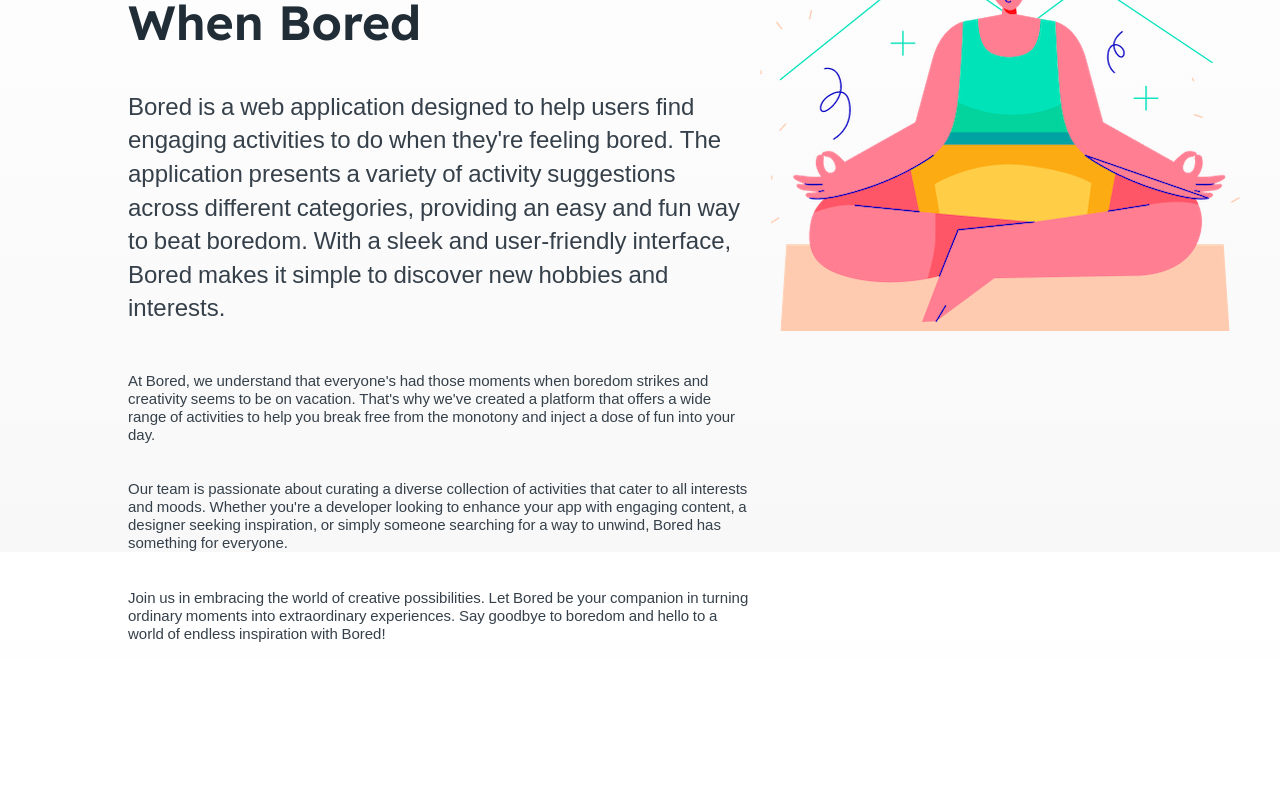
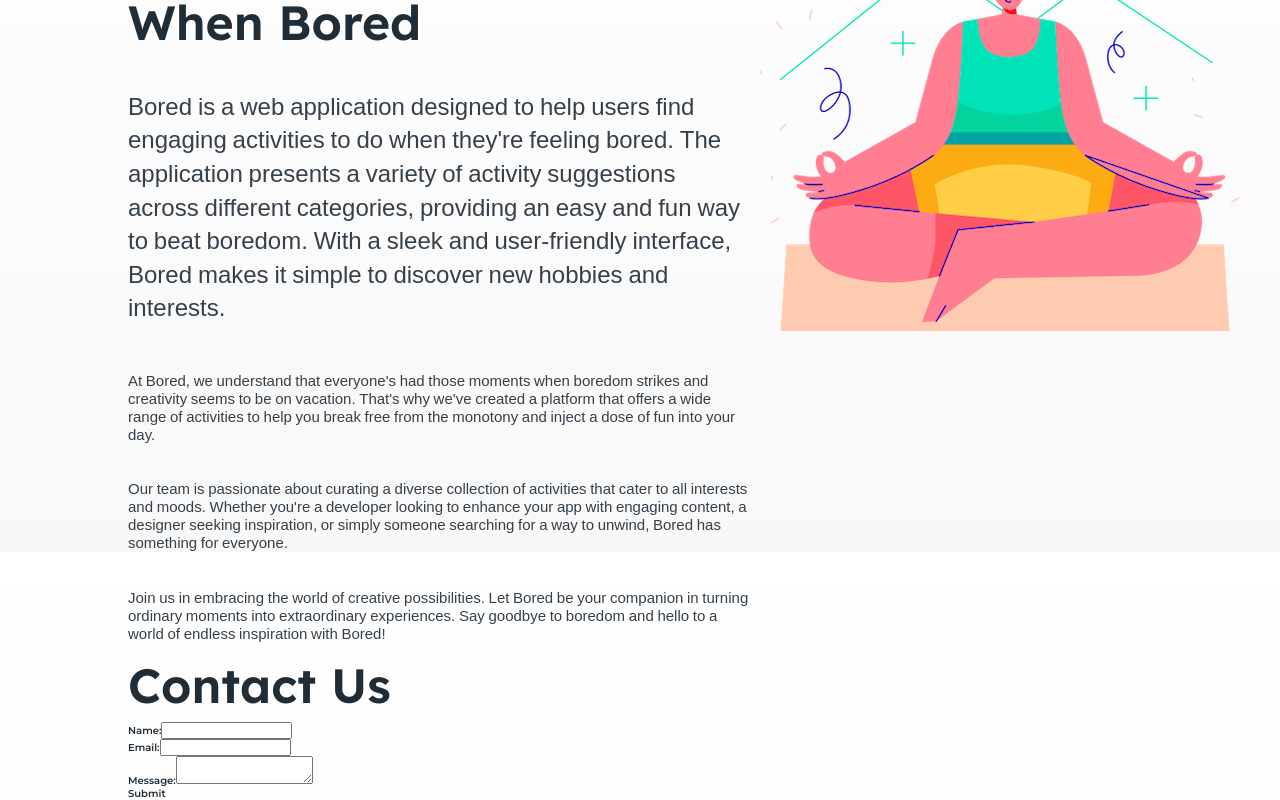
Before and after one commit to masiehdon/Bored, a React (Vite) app: page /about in a window 1280 px wide. Shown: the part 248-1048 px from the top of the page. Before the commit the page ends 908 px from the top, so only its background shows below. Built offline with nearby package versions, Linux system fonts and the light colour scheme.

Commit message:
Add function for contact form: name, email, message + submit button

```diff
--- a/src/components/About.jsx
+++ b/src/components/About.jsx
@@ -1,5 +1,6 @@
 import '../styles/About.css'
 import headerImage from '../../public/relax.png'
+import ContactForm from './ContactForm';
 
 function About() {
   return (
@@ -26,6 +27,7 @@ function About() {
           <img src={headerImage} alt="My Image" />
         </div>
       </div>
+      <ContactForm />
     </>
   );
 }
--- /dev/null
+++ b/src/components/ContactForm.jsx
@@ -0,0 +1,74 @@
+import { useState } from 'react';
+import { createClient } from '@supabase/supabase-js';
+
+const supabaseUrl = 'https://yyaujssetcsuuypmkvjv.supabase.co';
+const supabaseKey = 'eyJhbGciOiJIUzI1NiIsInR5cCI6IkpXVCJ9.eyJpc3MiOiJzdXBhYmFzZSIsInJlZiI6Inl5YXVqc3NldGNzdXV5cG1rdmp2Iiwicm9sZSI6ImFub24iLCJpYXQiOjE2OTI3OTE2NzAsImV4cCI6MjAwODM2NzY3MH0.rb_4BzBn2LT1UhEDhXkrR047dIEOJ-tI2O6CGqI1zLI';
+const supabase = createClient(supabaseUrl, supabaseKey);
+
+function ContactForm() {
+  const [name, setName] = useState('');
+  const [email, setEmail] = useState('');
+  const [message, setMessage] = useState('');
+
+  const handleSubmit = async (e) => {
+    e.preventDefault();
+
+    try {
+      const { data, error } = await supabase.from('contacts').insert([
+        { name, email, message },
+      ]);
+
+      if (error) {
+        console.error('Error inserting data:', error);
+      } else {
+        console.log('Data inserted successfully:', data);
+        // Clear the form fields after successful submission
+        setName('');
+        setEmail('');
+        setMessage('');
+      }
+    } catch (error) {
+      console.error('Error connecting to Supabase:', error);
+    }
+  };
+
+  return (
+    <div>
+      <h2>Contact Us</h2>
+      <form onSubmit={handleSubmit}>
+        <div>
+          <label htmlFor="name">Name:</label>
+          <input
+            type="text"
+            id="name"
+            value={name}
+            onChange={(e) => setName(e.target.value)}
+            required
+          />
+        </div>
+        <div>
+          <label htmlFor="email">Email:</label>
+          <input
+            type="email"
+            id="email"
+            value={email}
+            onChange={(e) => setEmail(e.target.value)}
+            required
+          />
+        </div>
+        <div>
+          <label htmlFor="message">Message:</label>
+          <textarea
+            id="message"
+            value={message}
+            onChange={(e) => setMessage(e.target.value)}
+            required
+          />
+        </div>
+        <button type="submit">Submit</button>
+      </form>
+    </div>
+  );
+}
+
+export default ContactForm;
```
